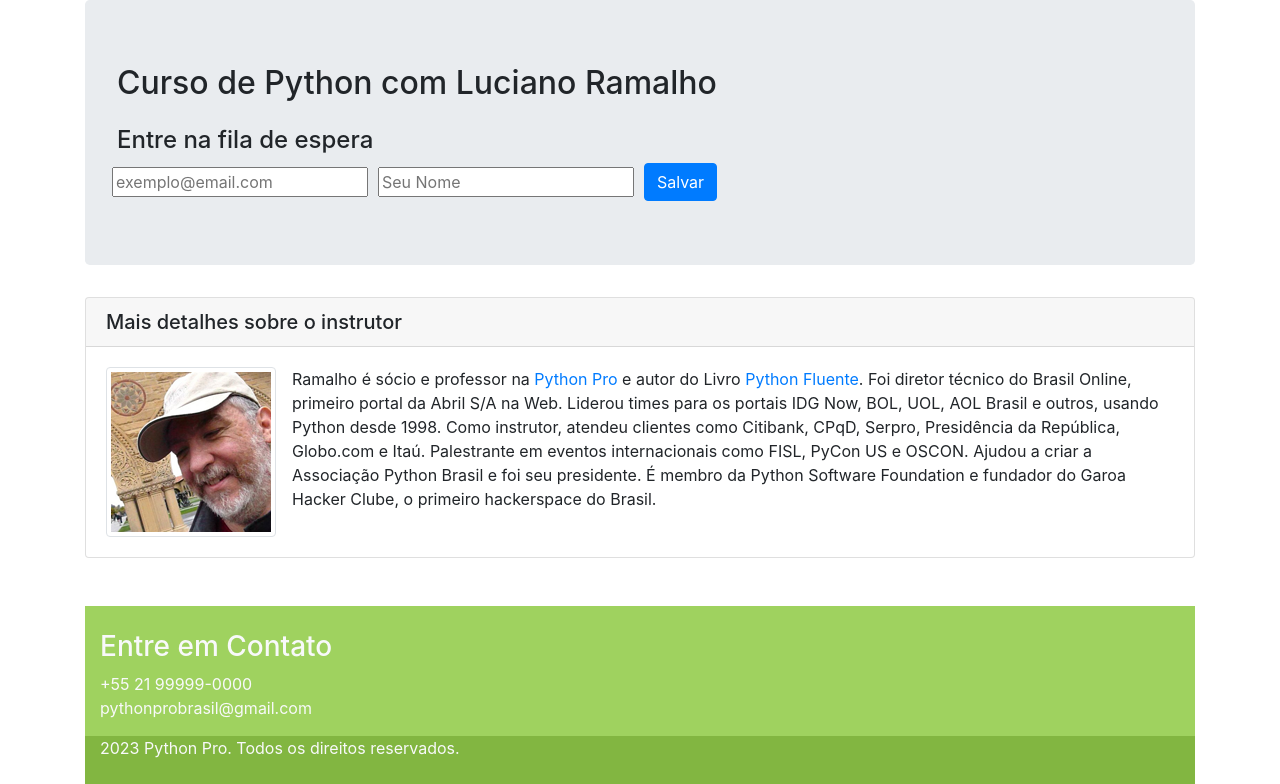
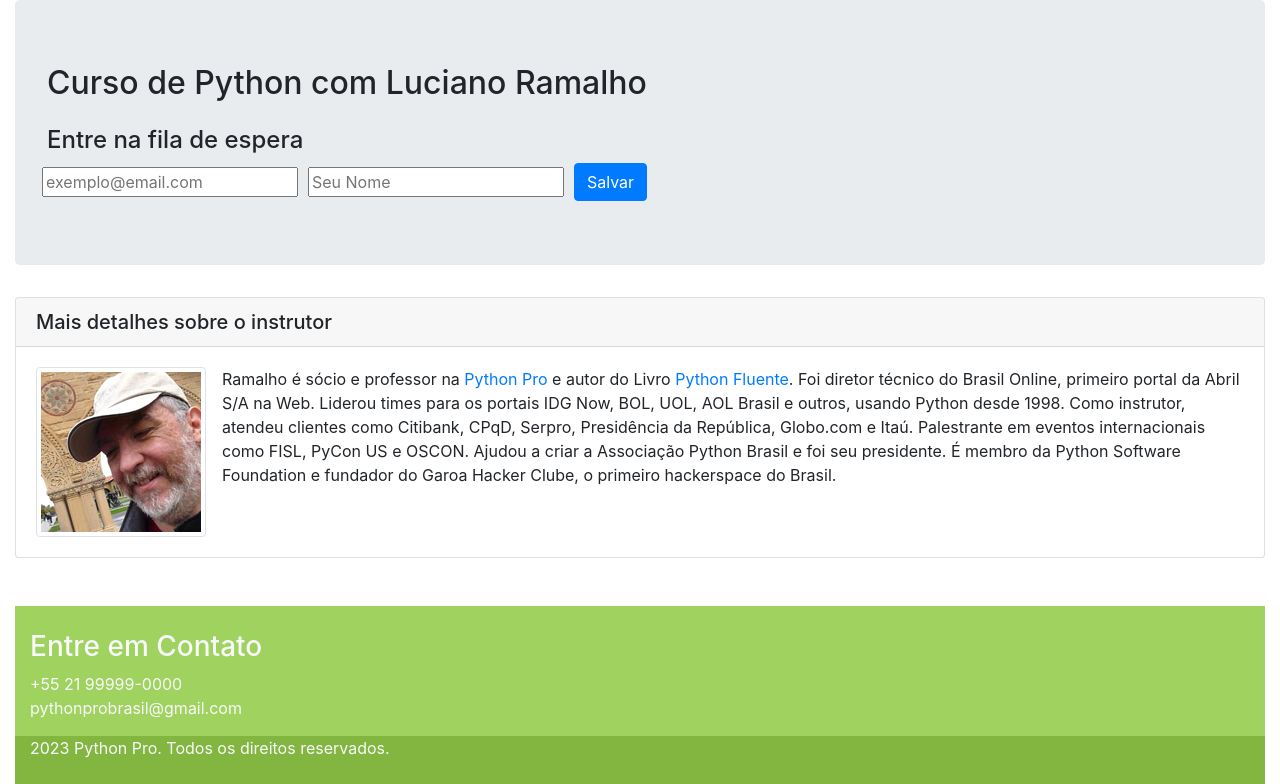
Before and after one commit to AruGarcia/curso-django-2.0, a Django app: template pypro/base/templates/base/home.html in a window 1280 px wide. Shown: the part 56-840 px from the top of the page. Run offline with Django 4.2, Linux system fonts and the light colour scheme; the template is opened without the code that fills it, so the values that code supplies are empty; some libraries are stand-ins or nearby versions.

Commit message:
Adição do container-fluid, criação da base.html e herança da home.

```diff
--- /dev/null
+++ b/pypro/base/templates/base/base.html
@@ -0,0 +1 @@
+{% extends 'base/base.html' %}
--- a/pypro/base/templates/base/home.html
+++ b/pypro/base/templates/base/home.html
@@ -31,7 +31,7 @@
 		</div>
 	  </div>
 	</nav>
-    <div class="container">
+    <div class="container-fluid">
 	<div class="row">
 		<div class="col-md-12">
 
@@ -83,7 +83,7 @@
 		</div>
 	</div>
   <footer class="main-footer mt-5 pt-4 text-light">
-	  <div class="container">
+	  <div class="container-fluid">
 		  <div class="row">
 			  <div class="col">
 				  <h3>Entre em Contato</h3>
@@ -96,7 +96,7 @@
 		  </div>
 	  </div>
 	  <div class="rights pb-4">
-		  <div class="container">
+		  <div class="container-fluid">
 			  <div class="row">
 				  <div class="col">
 					  {% now 'Y' %} Python Pro. Todos os direitos reservados.
```
Also changed, not shown: pypro/aperitivos/templates/aperitivos/video.html (+4 -4 lines).
